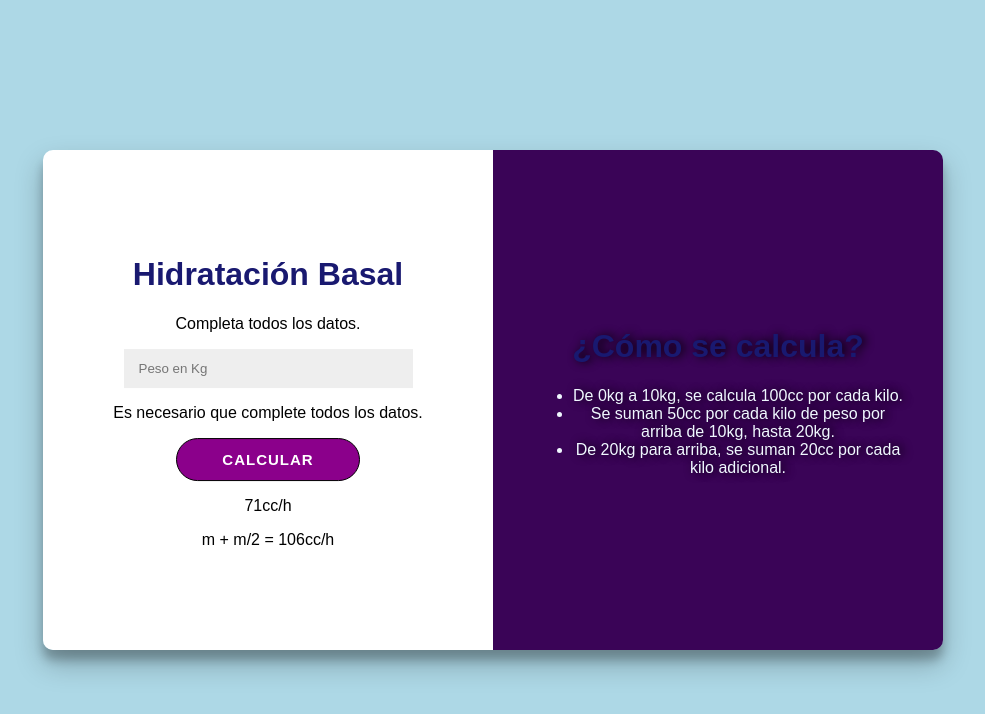
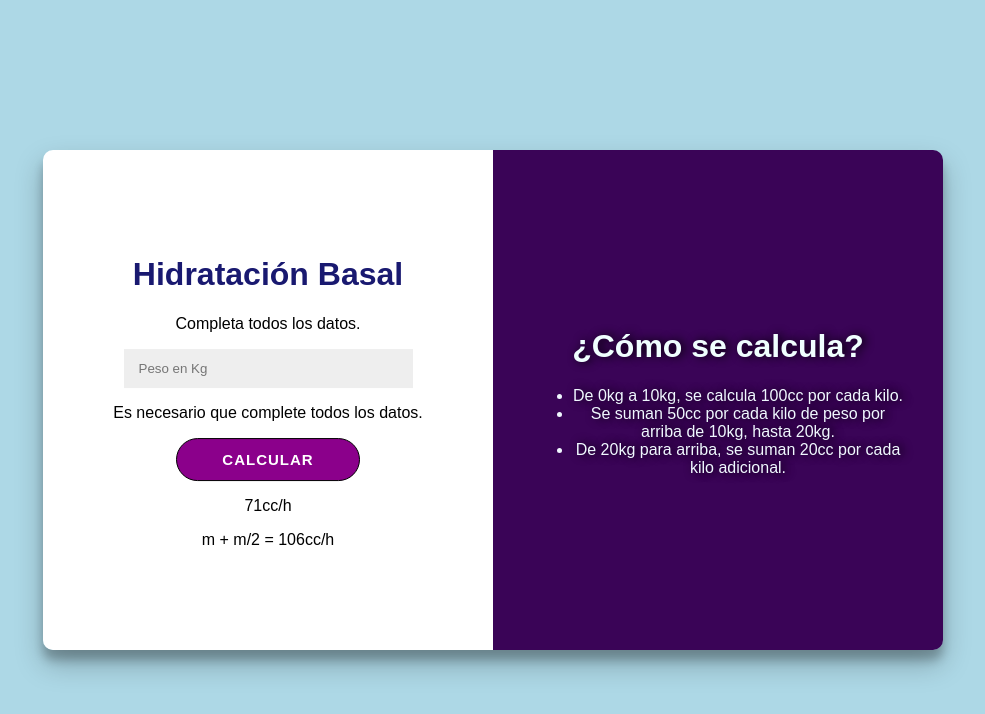
Before and after one commit to villalbamiki/Calculadora-Hidratacion, a plain HTML site: page index.html in a window 1280 px wide. Shown: the whole page, without its empty margins (147-1132 px from the left). Drawn offline with Linux system fonts and the light colour scheme; a script that the page names is missing.

Commit message:
Update index.html

```diff
--- a/index.html
+++ b/index.html
@@ -23,7 +23,7 @@
             </div>
             <div id="detalles">
                 <div class="contenido">
-                    <h1>¿Cómo se calcula?</h1>
+                    <h1 style="color:azure";>¿Cómo se calcula?</h1>
                     <ul>
                         <li>De 0kg a 10kg, se calcula 100cc por cada kilo.</li>
                         <li>Se suman 50cc por cada kilo de peso por arriba de 10kg, hasta 20kg.</li>
```
